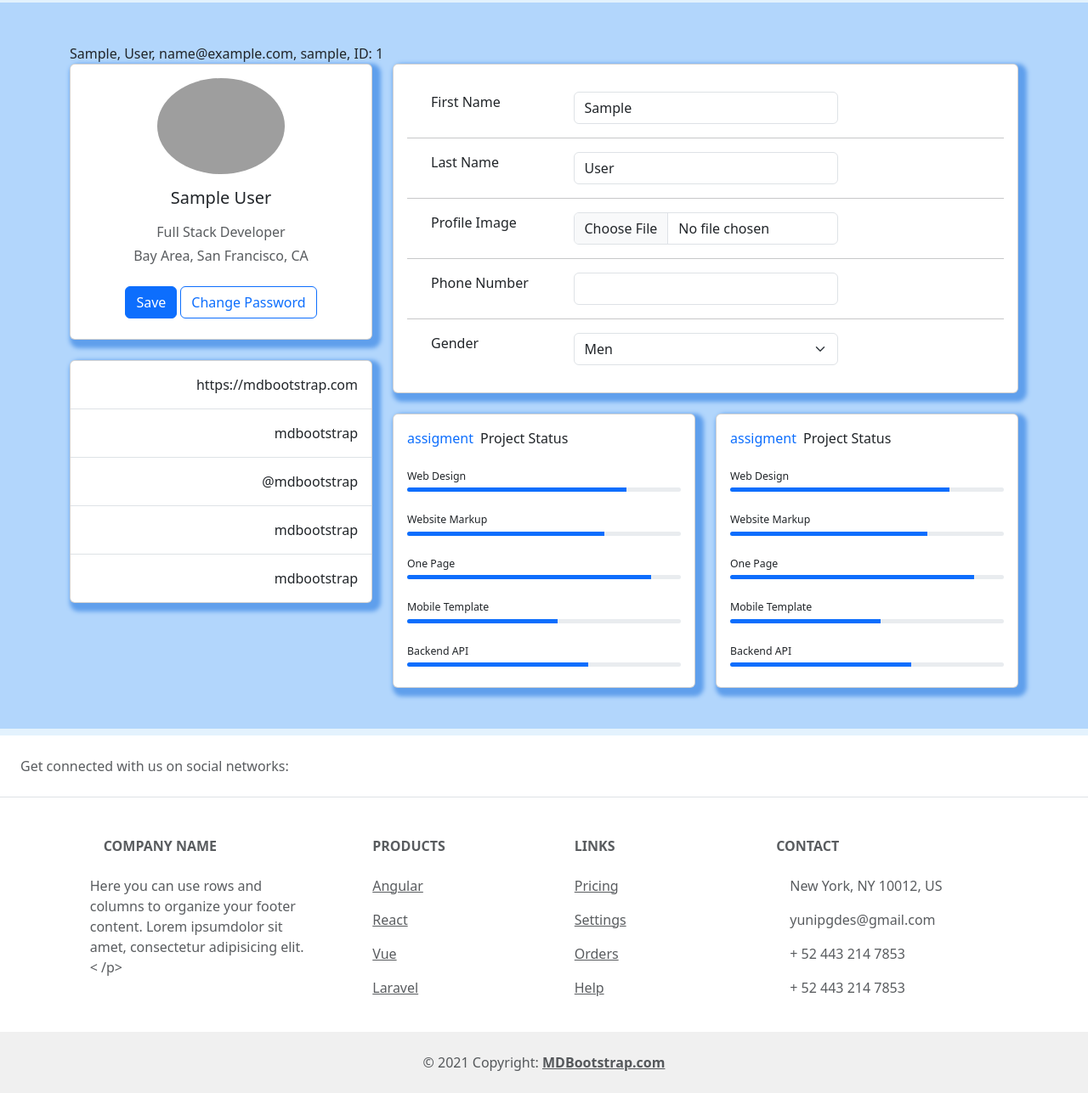
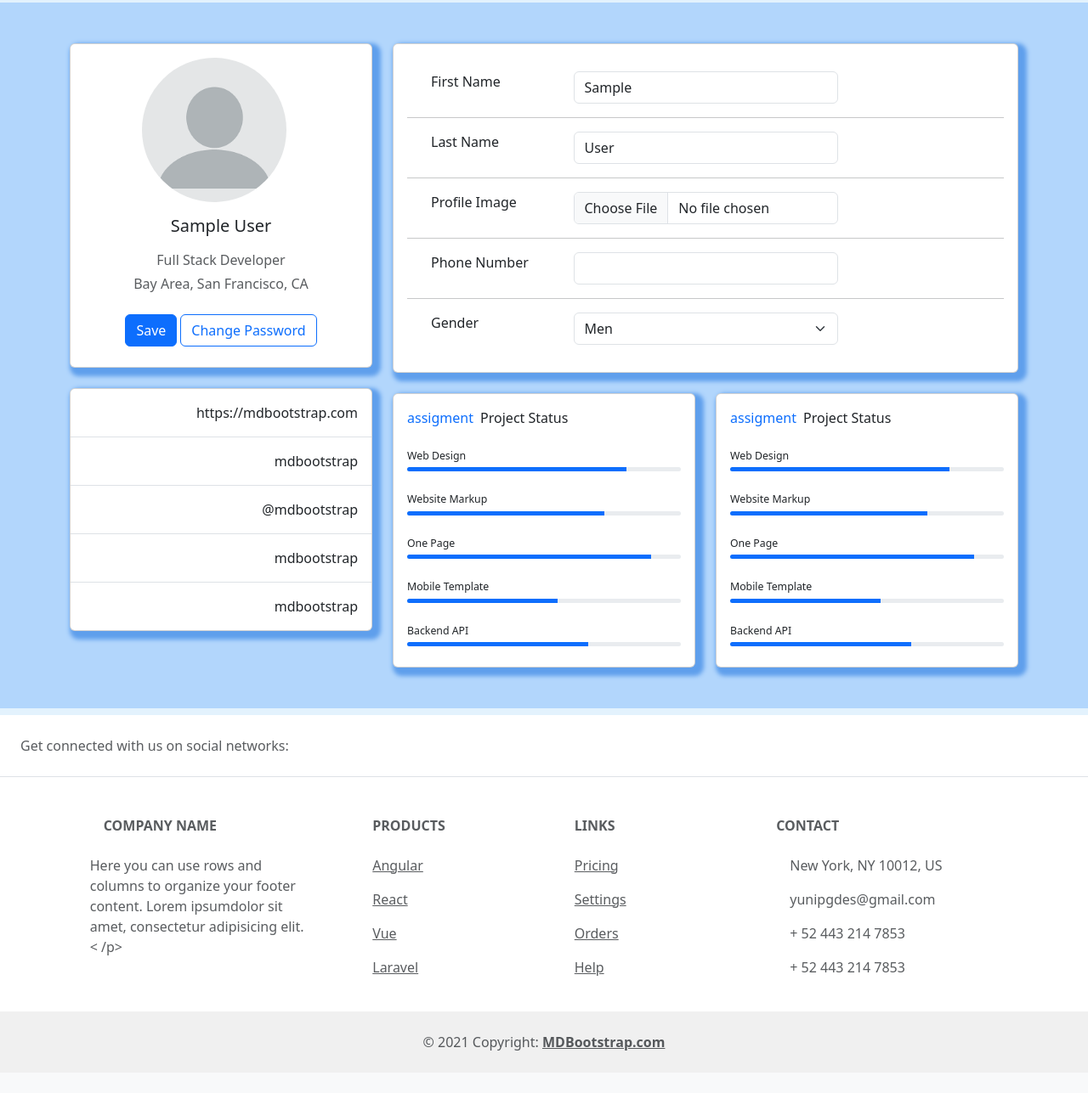
Before and after one commit to josejuniorpg/Sheduler, a Django app: page /accounts/profile/update in a window 1280 px wide. Shown: the part 77-1364 px from the top of the page at 85% size. After the commit the page ends 1314 px from the top, so only its background shows below. Run offline with Django 4.2, Linux system fonts and the light colour scheme; the visitor is signed in with stand-in values (Sample User, id 1); some libraries are stand-ins or nearby versions; grey boxes are pictures that could not be loaded.

Commit message:
Traduccions and Add the profile Image.

```diff
--- a/templates/users/profile_update.html
+++ b/templates/users/profile_update.html
@@ -27,22 +27,35 @@
                 {#                        </nav>#}
                 {#                    </div>#}
                 {#                </div>#}
-                {{ profile }}
                 <div class="row">
                     <div class="col-lg-4">
                         <div class="card mb-4 _card-box-shadow-blue">
                             <div class="card-body text-center">
-                                <img src="https://mdbcdn.b-cdn.net/img/Photos/new-templates/bootstrap-chat/ava3.webp"
-                                     alt="avatar"
-                                     class="rounded-circle img-fluid" style="width: 150px;">
+                                {% if user.profile_image %}
+                                    <a href="/media/{{ user.profile_image }}" target="_blank">
+                                        <img class="rounded-circle shadow-1-strong me-2"
+                                             src="/media/{{ user.profile_image }}"
+                                             alt="avatar"
+                                             width="170"
+                                             height="170"/>
+                                    </a>
+                                {% else %}
+                                    <a href="{% static "img/users/Anon_profile.png" %}" target="_blank">
+                                        <img class="rounded-circle shadow-1-strong me-3"
+                                             src="{% static "img/users/Anon_profile.png" %}" alt="avatar"
+                                             width="170"
+                                             height="170"/>
+                                    </a>
+                                {% endif %}
                                 <h5 class="my-3">{{ profile.first_name }} {{ profile.last_name }}</h5>
                                 <p class="text-muted mb-1">Full Stack Developer</p>
                                 <p class="text-muted mb-4">Bay Area, San Francisco, CA</p>
                                 <div class="d-flex justify-content-center mb-2">
                                     <button type="button" class="btn btn-primary"
-                                            onclick="document.getElementById('submitFormButton').click();">Save
+                                            onclick="document.getElementById('submitFormButton').click();">{% trans "Save" %}
                                     </button>
-                                    <a class="btn btn-outline-primary ms-1" href="{% url 'users_app:password-change' %}">Change Password</a>
+                                    <a class="btn btn-outline-primary ms-1"
+                                       href="{% url 'users_app:password-change' %}">{% trans "Change Password" %}</a>
                                 </div>
                             </div>
                         </div>
@@ -79,7 +92,7 @@
                                 <div class="card-body">
                                     <div class="row" style="margin:1rem 1rem 1rem 1rem">
                                         <div class="col-sm-3">
-                                            <p class="mb-0">First Name</p>
+                                            <p class="mb-0">{% trans "First Name" %}</p>
                                         </div>
                                         <div class="col-sm-6">
                                             {{ form.first_name }}
@@ -88,7 +101,7 @@
                                     <hr>
                                     <div class="row" style="margin:1rem 1rem 1rem 1rem">
                                         <div class="col-sm-3">
-                                            <p class="mb-0">Last Name</p>
+                                            <p class="mb-0">{%  trans "Last Name" %}</p>
                                         </div>
                                         <div class="col-sm-6">
                                             {{ form.last_name }}
@@ -97,7 +110,7 @@
                                     <hr>
                                     <div class="row" style="margin:1rem 1rem 1rem 1rem">
                                         <div class="col-sm-3">
-                                            <p class="mb-0"> Profile Image</p>
+                                            <p class="mb-0">{% trans "Profile Image" %}</p>
                                         </div>
                                         <div class="col-sm-6">
                                             {{ form.profile_image }}
@@ -106,7 +119,7 @@
                                     <hr>
                                     <div class="row" style="margin:1rem 1rem 1rem 1rem">
                                         <div class="col-sm-3">
-                                            <p class="mb-0">Phone Number</p>
+                                            <p class="mb-0">{%  trans "Phone Number" %}</p>
                                         </div>
                                         <div class="col-sm-6">
                                             {{ form.phone_number }}
@@ -115,7 +128,7 @@
                                     <hr>
                                     <div class="row" style="margin:1rem 1rem 1rem 1rem">
                                         <div class="col-sm-3">
-                                            <p class="mb-0">Gender</p>
+                                            <p class="mb-0">{% trans "Gender" %}</p>
                                         </div>
                                         <div class="col-sm-6">
                                             {{ form.gender }}
```
Also changed, not shown: locale/en/LC_MESSAGES/django.po, locale/es/LC_MESSAGES/django.po, 2 other files.
